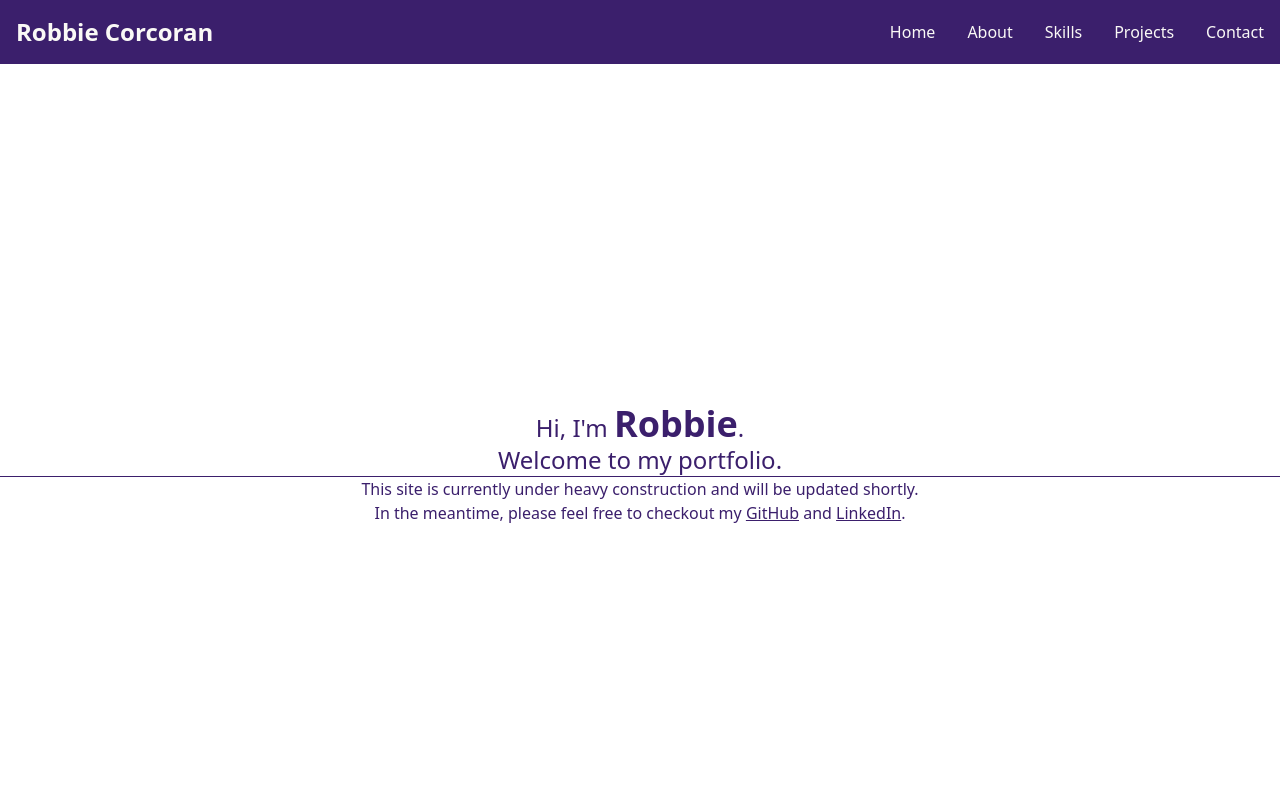
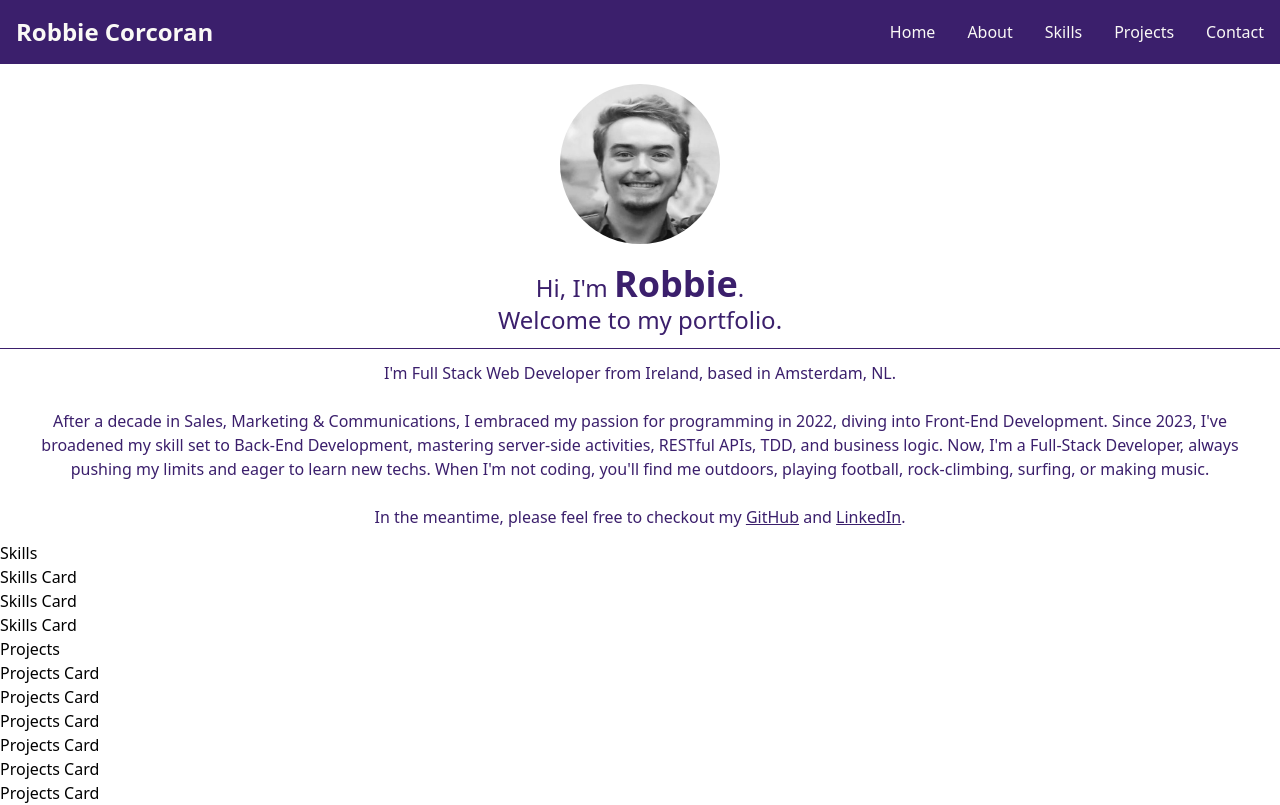
Before and after one commit to Robbie-Corcoran/Portfolio-Site, a React (Vite) app: page / in a window 1280 px wide. Shown: the top 805 px of the page. Built offline with nearby package versions, Linux system fonts and the light colour scheme.

Commit message:
First draft of Intro section finished

```diff
--- a/src/components/Intro.tsx
+++ b/src/components/Intro.tsx
@@ -1,32 +1,60 @@
 const Intro = () => {
   return (
     <>
-      <div className="flex justify-center items-center h-screen w-full ">
+      <div className="flex justify-center items-center py-5 ">
+        <img
+          className="rounded-full w-40 h-40"
+          src="public/portrait.jpg"
+          alt="robbie corcoran's portrait"
+        ></img>
+      </div>
+      <div className="flex justify-center items-center h-fit w-full">
         <section className="text-theme-primary text-center">
+          <div className="pb-3">
             <h1 className="text-2xl">
               Hi, I'm <span className="text-4xl font-bold">Robbie</span>.
             </h1>
             <h3 className="text-2xl">Welcome to my portfolio.</h3>
+          </div>
           <hr className="w-screen" />
-          <h3>
-            {" "}
-            This site is currently under heavy construction and will be updated
-            shortly.
-          </h3>
-          <h3>
+          <div className="p-3">
+            <p>
+              I'm Full Stack Web Developer from Ireland, based in Amsterdam, NL.
+            </p>
+            <br />
+            <p>
+              After a decade in Sales, Marketing & Communications, I embraced my
+              passion for programming in 2022, diving into Front-End
+              Development. Since 2023, I've broadened my skill set to Back-End
+              Development, mastering server-side activities, RESTful APIs, TDD,
+              and business logic. Now, I'm a Full-Stack Developer, always
+              pushing my limits and eager to learn new techs. When I'm not
+              coding, you'll find me outdoors, playing football, rock-climbing,
+              surfing, or making music.
+            </p>
+            <br />
+            <p>
               In the meantime, please feel free to checkout my{" "}
-            <a href="https://github.com/Robbie-Corcoran" className="underline">
+              <a
+                href="https://github.com/Robbie-Corcoran"
+                target="_blank"
+                rel="noopener noreferrer"
+                className="underline"
+              >
                 GitHub
               </a>{" "}
               and{" "}
               <a
                 href="https://www.linkedin.com/in/robbie-corcoran/"
+                target="_blank"
+                rel="noopener noreferrer"
                 className="underline"
               >
                 LinkedIn
               </a>
               .
-          </h3>
+            </p>
+          </div>
         </section>
       </div>
     </>
```
Also changed, not shown: public/portrait.jpg (added). Lines whose indentation alone changed are shown as unchanged.
